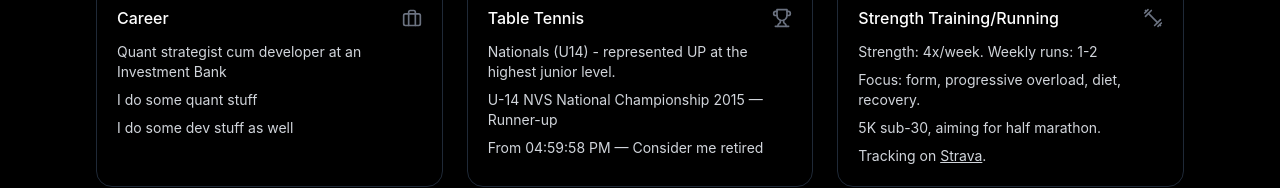
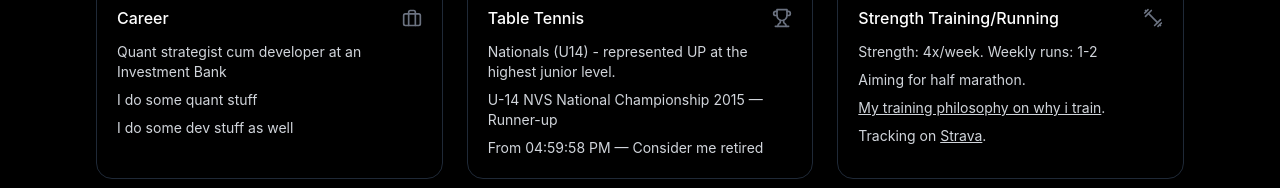
Before and after one commit to TourTerrible/abdul-portfolio, a React (Vite) app: page / in a window 1280 px wide. Shown: the part 1238-1426 px from the top of the page. Built offline with nearby package versions, Linux system fonts and the light colour scheme.

Commit message:
Update App.jsx

```diff
--- a/src/App.jsx
+++ b/src/App.jsx
@@ -145,8 +145,8 @@ function Portfolio() {
               <ul className="mt-3 space-y-2 text-sm text-gray-300">
 
                 <li>Strength: 4x/week. Weekly runs: 1-2</li>
-                <li>Focus: form, progressive overload, diet, recovery.</li>
-                <li>5K sub-30, aiming for half marathon.</li>
+                <li>Aiming for half marathon.</li>
+                <li><a className="underline hover:no-underline" href="https://ahahahahad.substack.com/p/why-i-train" target="_blank" rel="noreferrer">My training philosophy on why i train</a>.</li>
                 <li>Tracking on <a className="underline hover:no-underline" href="https://www.strava.com/athletes/173060047" target="_blank" rel="noreferrer">Strava</a>.</li>
               </ul>
             </div>
```
